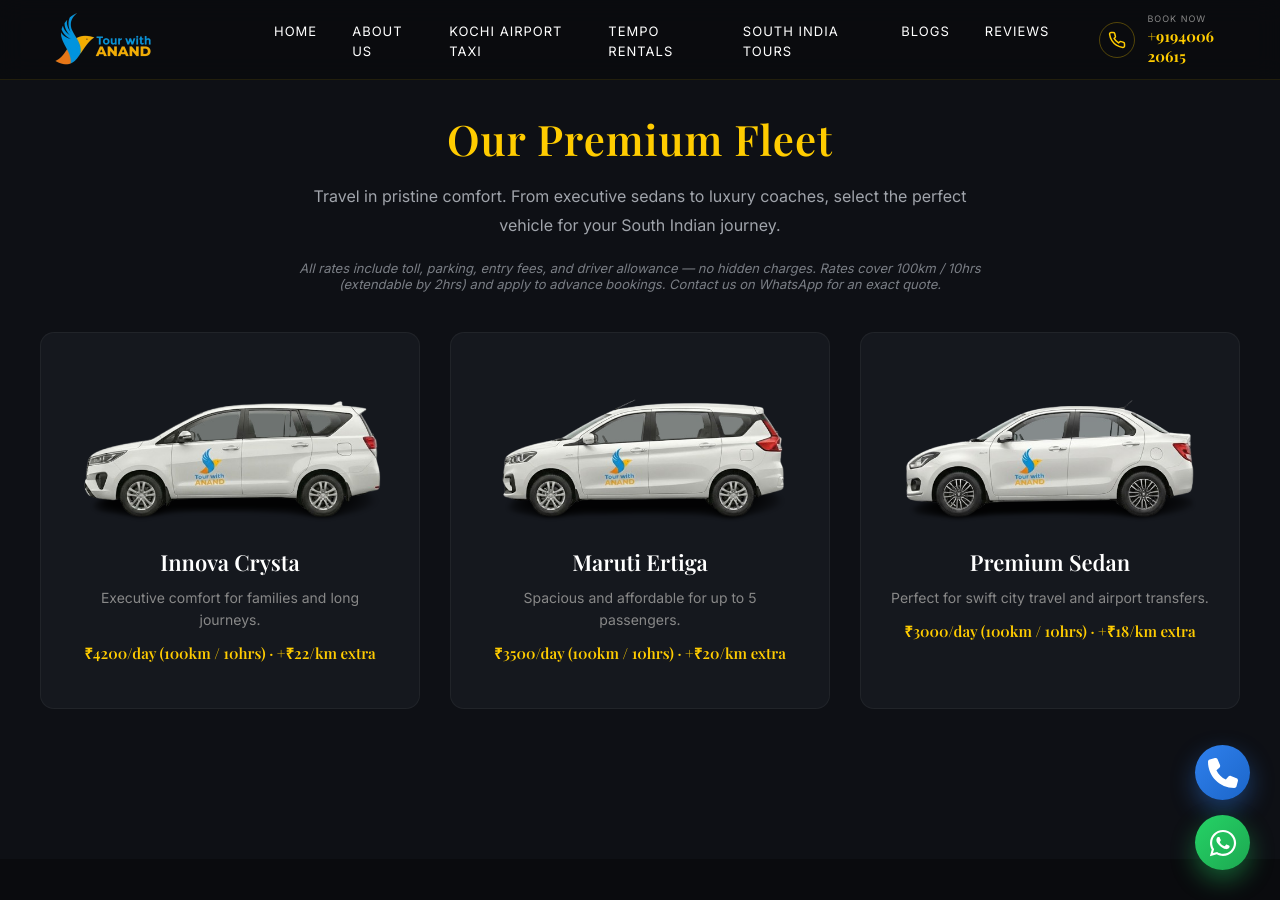
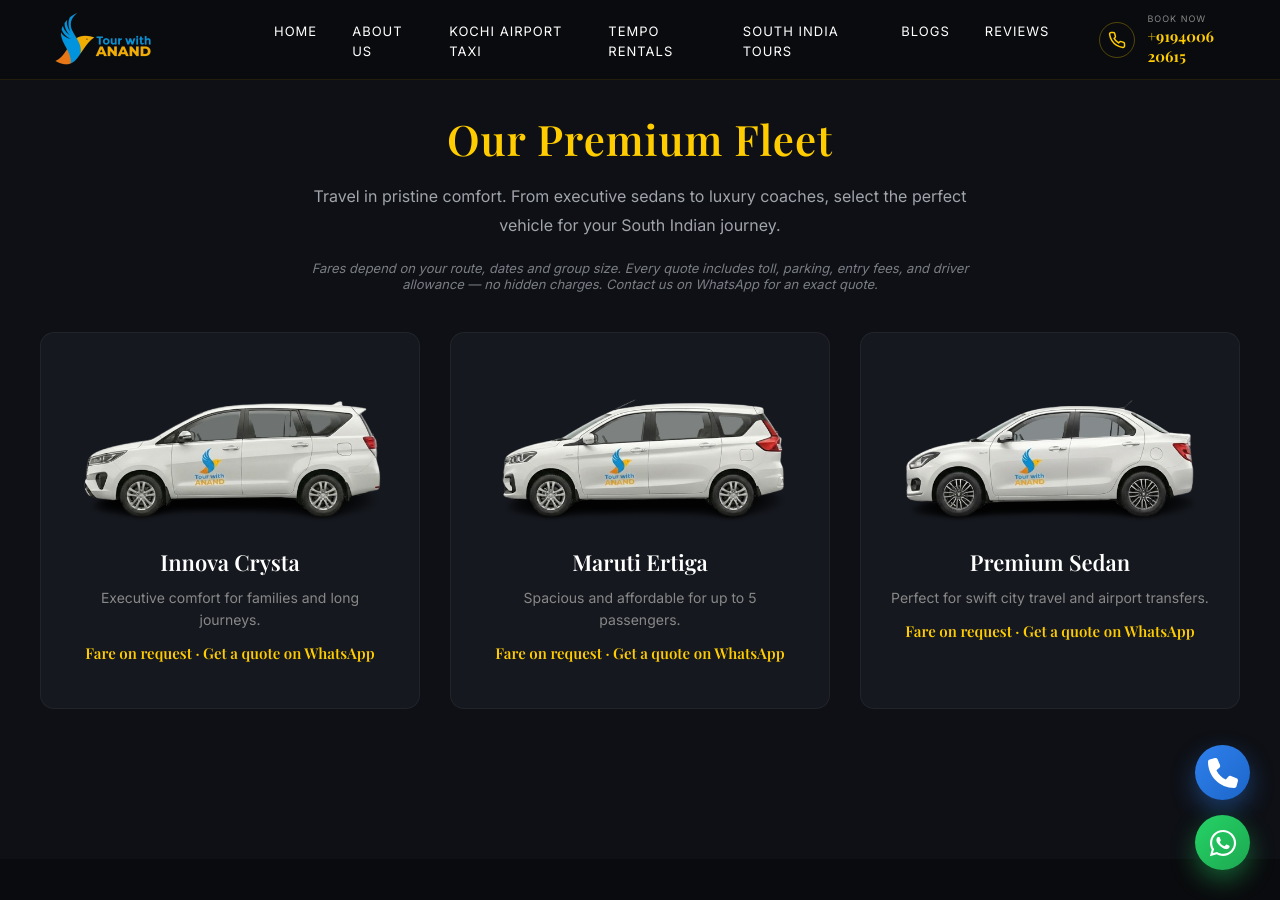
Before and after one commit to tourwithanand/tourwithanand-com, a Jekyll site: the page built from index.md, in a window 1280 px wide and 900 px high, scrolled down 909 px. Built offline with Jekyll 4.4.1, drawn with Linux system fonts in a browser that asks for light colours.

Commit message:
Home page: remove vehicle prices, show fare on request

```diff
--- a/index.md
+++ b/index.md
@@ -59,38 +59,38 @@ title: Home
   <div class="section-container">
     <h2 class="section-title">Our Premium Fleet</h2>
     <p class="section-subtitle">Travel in pristine comfort. From executive sedans to luxury coaches, select the perfect vehicle for your South Indian journey.</p>
-        <p class="section-note">All rates include toll, parking, entry fees, and driver allowance — no hidden charges. Rates cover 100km / 10hrs (extendable by 2hrs) and apply to advance bookings. Contact us on WhatsApp for an exact quote.</p>
+        <p class="section-note">Fares depend on your route, dates and group size. Every quote includes toll, parking, entry fees, and driver allowance — no hidden charges. Contact us on WhatsApp for an exact quote.</p>
 
     <div class="fleet-slider">
       <div class="fleet-card">
         <div class="img-box"><img src="images/vehicles-kochi-airport-innova-crysta-taxi.png" alt="Innova"></div>
         <h3>Innova Crysta</h3>
         <span>Executive comfort for families and long journeys.</span>
-                <p class="price-tag">₹4200/day (100km / 10hrs) · +₹22/km extra</p>
+                <p class="price-tag">Fare on request · Get a quote on WhatsApp</p>
       </div>
       <div class="fleet-card">
         <div class="img-box"><img src="images/vehicles-kochi-airport-ertiga-taxi.png" alt="Ertiga"></div>
         <h3>Maruti Ertiga</h3>
         <span>Spacious and affordable for up to 5 passengers.</span>
-                <p class="price-tag">₹3500/day (100km / 10hrs) · +₹20/km extra</p>
+                <p class="price-tag">Fare on request · Get a quote on WhatsApp</p>
       </div>
       <div class="fleet-card">
         <div class="img-box"><img src="images/vehicles-kochi-airport-swift-taxi.png" alt="Sedan"></div>
         <h3>Premium Sedan</h3>
         <span>Perfect for swift city travel and airport transfers.</span>
-                <p class="price-tag">₹3000/day (100km / 10hrs) · +₹18/km extra</p>
+                <p class="price-tag">Fare on request · Get a quote on WhatsApp</p>
       </div>
       <div class="fleet-card">
         <div class="img-box"><img src="images/vehicles-kochi-airport-tempo-traveller.png" alt="Tempo"></div>
         <h3>Tempo Traveller</h3>
         <span>Ideal for group tours and extended family trips.</span>
-                <p class="price-tag">₹5500/day (100km / 10hrs) · +₹25/km extra</p>
+                <p class="price-tag">Fare on request · Get a quote on WhatsApp</p>
       </div>
       <div class="fleet-card">
         <div class="img-box"><img src="Pic_Force%20Urbania%20In%20Kochi%20airport.jpeg" alt="Force Urbania"></div>
         <h3>Luxury Coach</h3>
         <span>Premium transportation for large corporate groups.</span>
-                <p class="price-tag">₹8000/day (100km / 10hrs) · +₹35/km extra</p>
+                <p class="price-tag">Fare on request · Get a quote on WhatsApp</p>
       </div>
     </div>
   </div>
```
